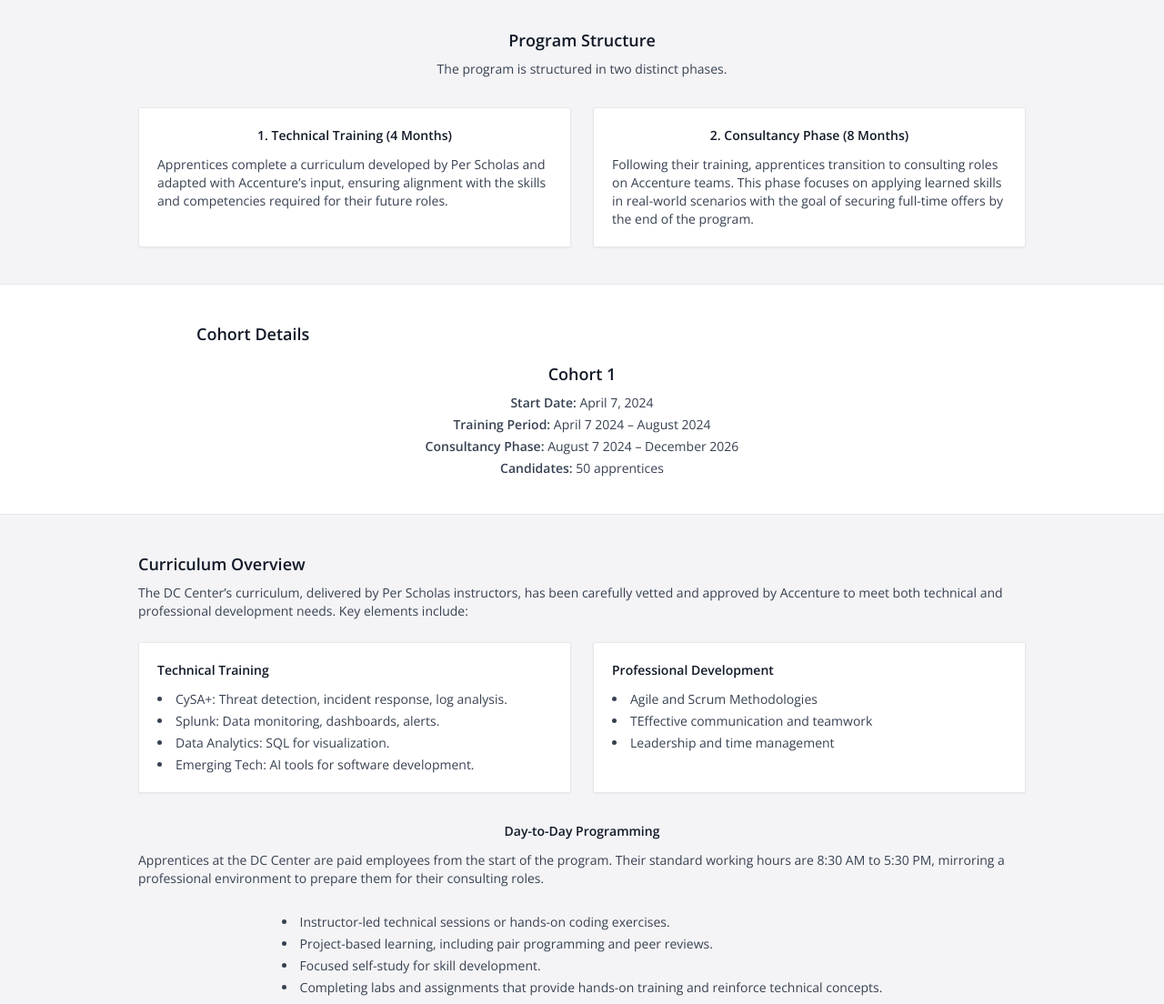
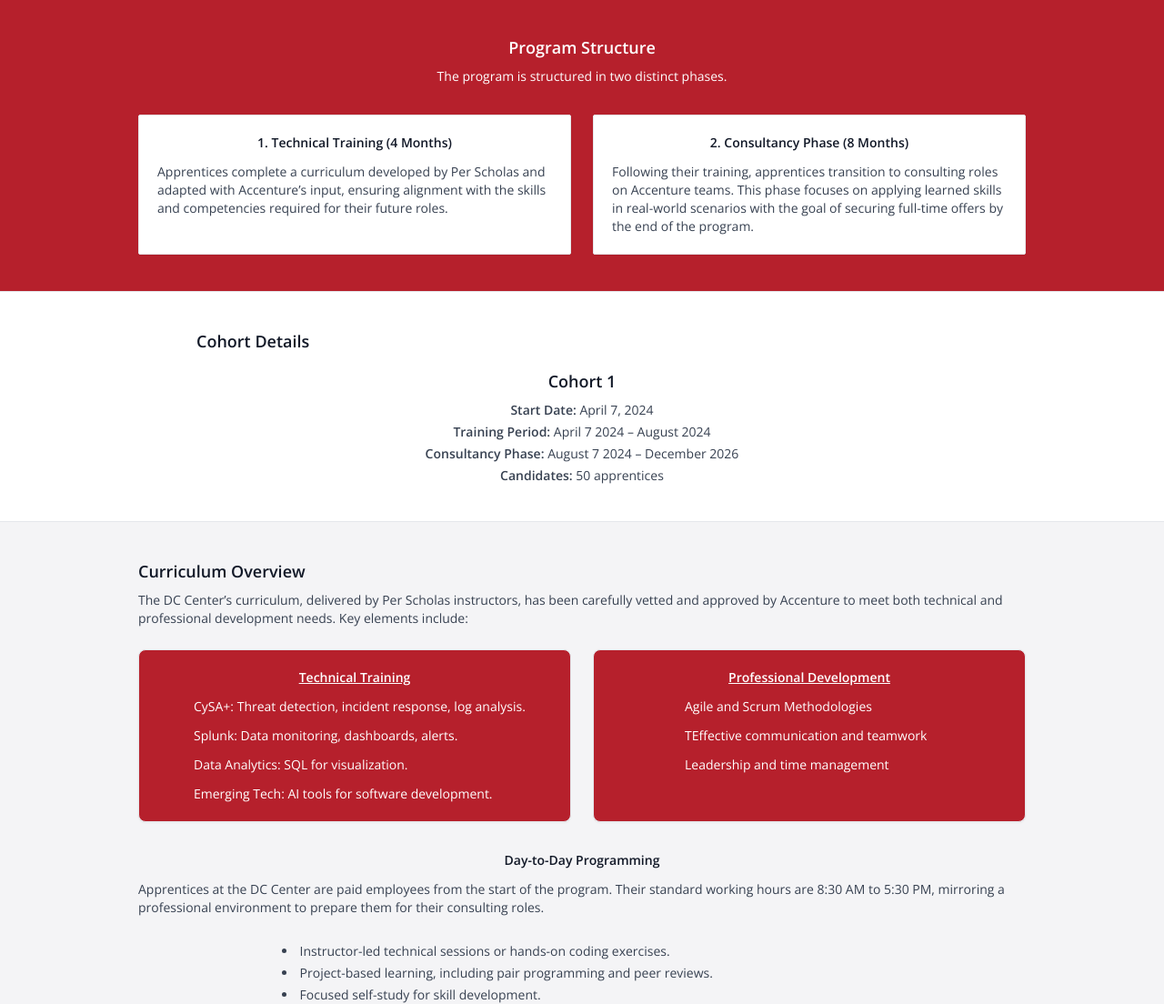
Before and after one commit to WebDesign-MultiMedia/PeopleShores-DC-Landing-Page, a website: page index.html in a window 1280 px wide. Shown: the part 1162-2266 px from the top of the page at 91% size. Drawn offline with nearby package versions, Linux system fonts and the light colour scheme.

Commit message:
colors modify

```diff
--- a/index.html
+++ b/index.html
@@ -104,9 +104,9 @@
     </section>
 
     <!-- TECH OFFERINGS -->
-    <section class="bg-psGray border-y border-gray-200 ">
+    <section class="bg-sectionOne border-y border-gray-200 ">
       <div class="max-w-6xl mx-auto px-4 md:px-6 py-8">
-        <h2 class="text-center text-xs md:text-sm font-semibold tracking-wide uppercase text-gray-700">
+        <h2 class="text-center text-xs md:text-lg font-semibold tracking-wide uppercase text-textWhite">
           Tech Offerings
         </h2>
 
@@ -134,10 +134,10 @@
     </section>
 
     <!-- PROGRAM STRUCTURE -->
-    <section class="bg-psGray border-y border-gray-200">
+    <section class="bg-psRed border-y border-gray-200">
       <div class="max-w-5xl mx-auto px-4 md:px-6 py-10">
-        <h2 class="text-lg font-semibold text-center">Program Structure</h2>
-        <p class="mt-2 text-sm text-gray-700 text-center max-w-2xl mx-auto">
+        <h2 class="text-lg font-semibold  text-center text-textWhite">Program Structure</h2>
+        <p class="mt-2 text-sm text-gray-700 text-center max-w-2xl mx-auto text-textWhite">
           The program is structured in two distinct phases.
         </p>
 
@@ -195,9 +195,9 @@
 
         <!-- Technical + Professional cards -->
         <div class="mt-6 grid gap-6 md:grid-cols-2">
-          <article class="bg-white border border-gray-200 rounded-sm p-5 shadow-sm">
-            <h3 class="font-semibold text-sm">Technical Training</h3>
-            <ul class="mt-3 list-disc list-inside text-sm text-gray-700 space-y-1">
+          <article class="bg-psRed text-textWhite border border-gray-200 rounded-lg p-5 shadow-sm">
+            <h3 class="font-semibold text-sm text-center underline">Technical Training</h3>
+            <ul class="mt-3 list-disc list-inside text-sm t space-y-3 list-none pl-10">
               <li>CySA+: Threat detection, incident response, log analysis.</li>
               <li>Splunk: Data monitoring, dashboards, alerts.</li>
               <li>Data Analytics: SQL for visualization.</li>
@@ -205,9 +205,9 @@
             </ul>
           </article>
 
-          <article class="bg-white border border-gray-200 rounded-sm p-5 shadow-sm">
-            <h3 class="font-semibold text-sm">Professional Development</h3>
-            <ul class="mt-3 list-disc list-inside text-sm text-gray-700 space-y-1">
+          <article class="bg-psRed border border-gray-200 text-textWhite rounded-lg p-5 shadow-sm">
+            <h3 class="font-semibold text-sm text-center underline">Professional Development</h3>
+            <ul class="mt-3 list-disc list-inside text-sm  space-y-3 list-none pl-20">
               <li>Agile and Scrum Methodologies</li>
               <li>TEffective communication and teamwork</li>
               <li>Leadership and time management</li>
@@ -216,7 +216,7 @@
         </div>
 
         <!-- Day to Day Programming -->
-        <div class="mt-8 flex justify-center flex-col items-center ">
+        <div class="mt-8 flex justify-center flex-col items-center">
           <h3 class="font-semibold text-sm">Day-to-Day Programming</h3>
           <p class="mt-3 text-sm text-gray-700 mb-4">  Apprentices at the DC Center are paid employees from the start of the program. Their standard working hours are 8:30 AM to 5:30 PM, mirroring a professional environment to prepare them for their consulting roles.</p>
           <ul class="mt-3 list-disc list-inside text-sm text-gray-700 space-y-1">
--- a/style.css
+++ b/style.css
@@ -1,6 +1,6 @@
 
 
-.section {
+/* .section {
     display: flex;
     justify-content: center;
     align-items: center;
@@ -10,4 +10,4 @@
   #section1 { background: #1abc9c; }
   #section2 { background: #3498db; }
   #section3 { background: #9b59b6; }
-  #section4 { background: #e67e22; }
+  #section4 { background: #e67e22; } */
--- a/tailwind.config.js
+++ b/tailwind.config.js
@@ -8,6 +8,8 @@
         psRedDark: '#8C1722',
         psNavy: '#26293F',      // footer/nav background
         psGray: '#F4F4F6',      // light gray sections
+        sectionOne: '#474677',
+        textWhite: 'white'
       },
       fontFamily: {
         sans: ['"Open Sans"', 'system-ui', 'sans-serif'],
```
Also changed, not shown: src/output.css.
